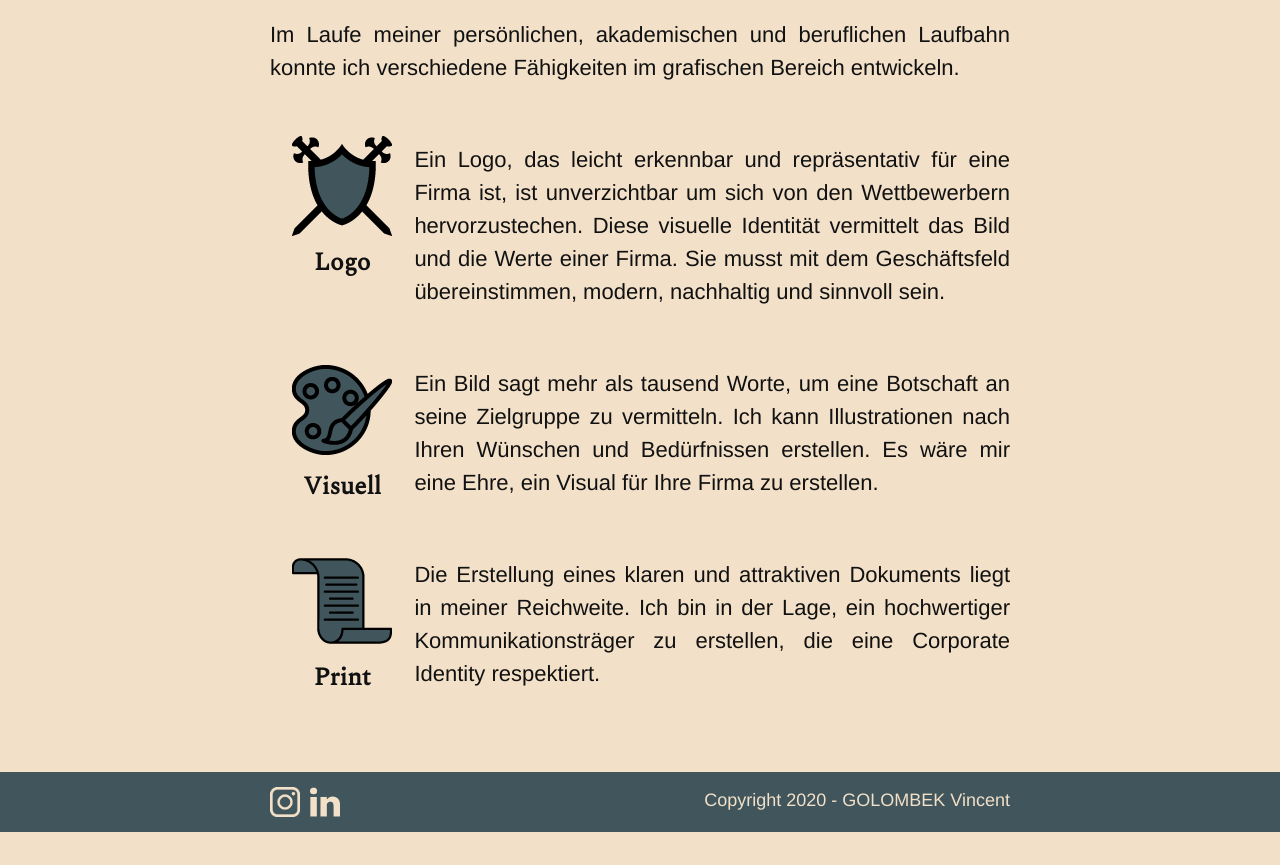
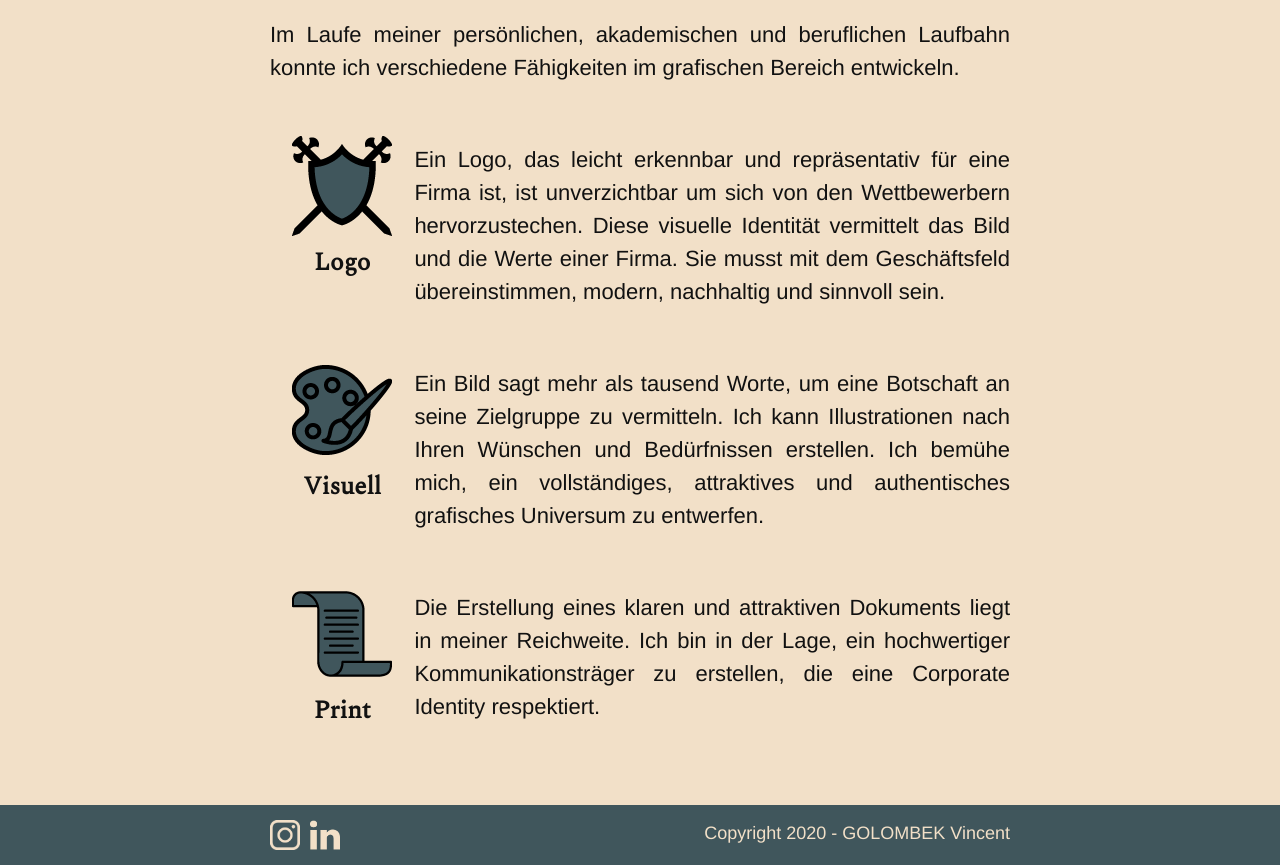
Before and after one commit to golombekvincent/golombekvincent, a Jekyll site: the page built from kompetenzen.md, in a window 1280 px wide and 900 px high, scrolled down 652 px, cut to the strip 35-900 px from the top of the window. Built offline with Jekyll 4.4.1, drawn with Linux system fonts in a browser that asks for light colours; before the commit the page ends 1519 px from its top, so only the background shows below that.

Commit message:
fix text

```diff
--- a/kompetenzen.md
+++ b/kompetenzen.md
@@ -39,7 +39,7 @@
 
 </div>
 
-<p>Ein Bild sagt mehr als tausend Worte, um eine Botschaft an seine Zielgruppe zu vermitteln. Ich kann Illustrationen nach Ihren Wünschen und Bedürfnissen erstellen. Es wäre mir eine Ehre, ein Visual für Ihre Firma zu erstellen.</p>
+<p>Ein Bild sagt mehr als tausend Worte, um eine Botschaft an seine Zielgruppe zu vermitteln. Ich kann Illustrationen nach Ihren Wünschen und Bedürfnissen erstellen. Ich bemühe mich, ein vollständiges, attraktives und authentisches grafisches Universum zu entwerfen.</p>
 
 
 <!-- Print -->
```
Also changed, not shown: competences.md (+1 -1 lines).
